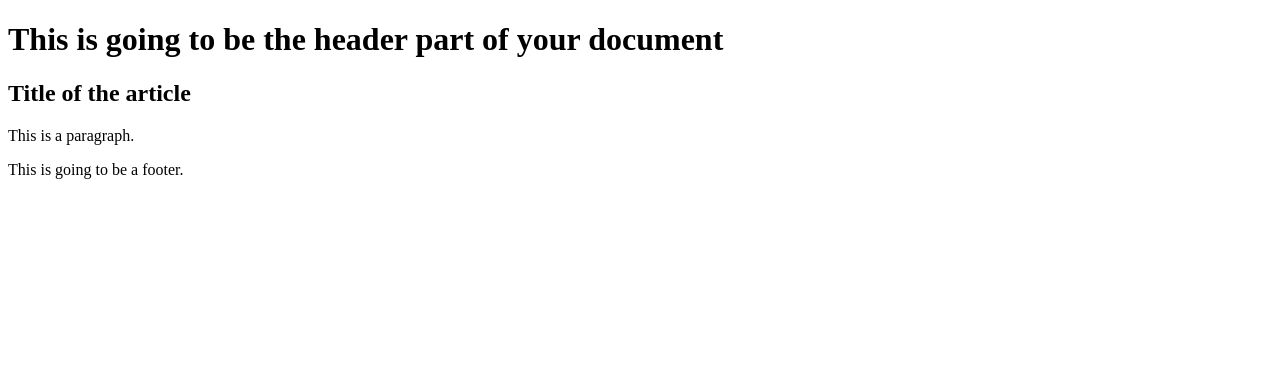
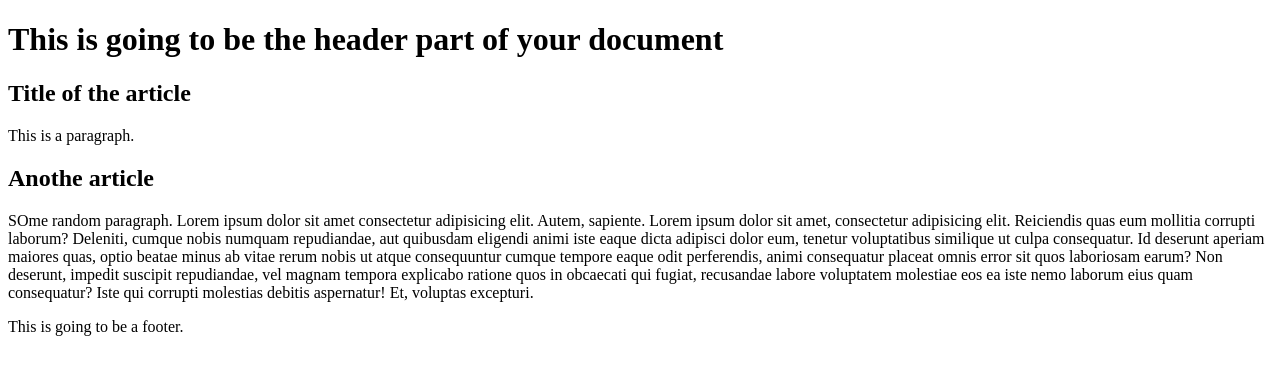
Before and after one commit to dipaish/www23_1, a plain HTML site: page index.html in a window 1280 px wide. Drawn offline with Linux system fonts and the light colour scheme.

Commit message:
some changes

```diff
--- a/index.html
+++ b/index.html
@@ -8,16 +8,20 @@
 </head>
 <body>
     <header>
-      <h1>This is going to be the header part of
-
-
-
-        your document</h1>
+      <h1>This is going to be the header part of your document</h1>
     </header>
     <content>
         <article>
             <h2>Title of the article</h2>
             <p>This is a paragraph.</p>
+        </article>
+        <article>
+            <h2>Anothe article</h2>
+            <p>SOme random paragraph. Lorem ipsum dolor sit amet consectetur adipisicing elit. Autem, sapiente.
+                Lorem ipsum dolor sit amet, consectetur adipisicing elit. Reiciendis quas eum mollitia corrupti laborum? Deleniti, cumque nobis numquam repudiandae, aut quibusdam eligendi animi iste eaque dicta adipisci dolor eum, tenetur voluptatibus similique ut culpa consequatur. Id deserunt aperiam maiores quas, optio beatae minus ab vitae rerum nobis ut atque consequuntur cumque tempore eaque odit perferendis, animi consequatur placeat omnis error sit quos laboriosam earum? Non deserunt, impedit suscipit repudiandae, vel magnam tempora explicabo ratione quos in obcaecati qui fugiat, recusandae labore voluptatem molestiae eos ea iste nemo laborum eius quam consequatur?
+                Iste qui corrupti molestias debitis aspernatur! Et, voluptas excepturi.
+            </p>
+
         </article>
     </content>
     <footer>
```
